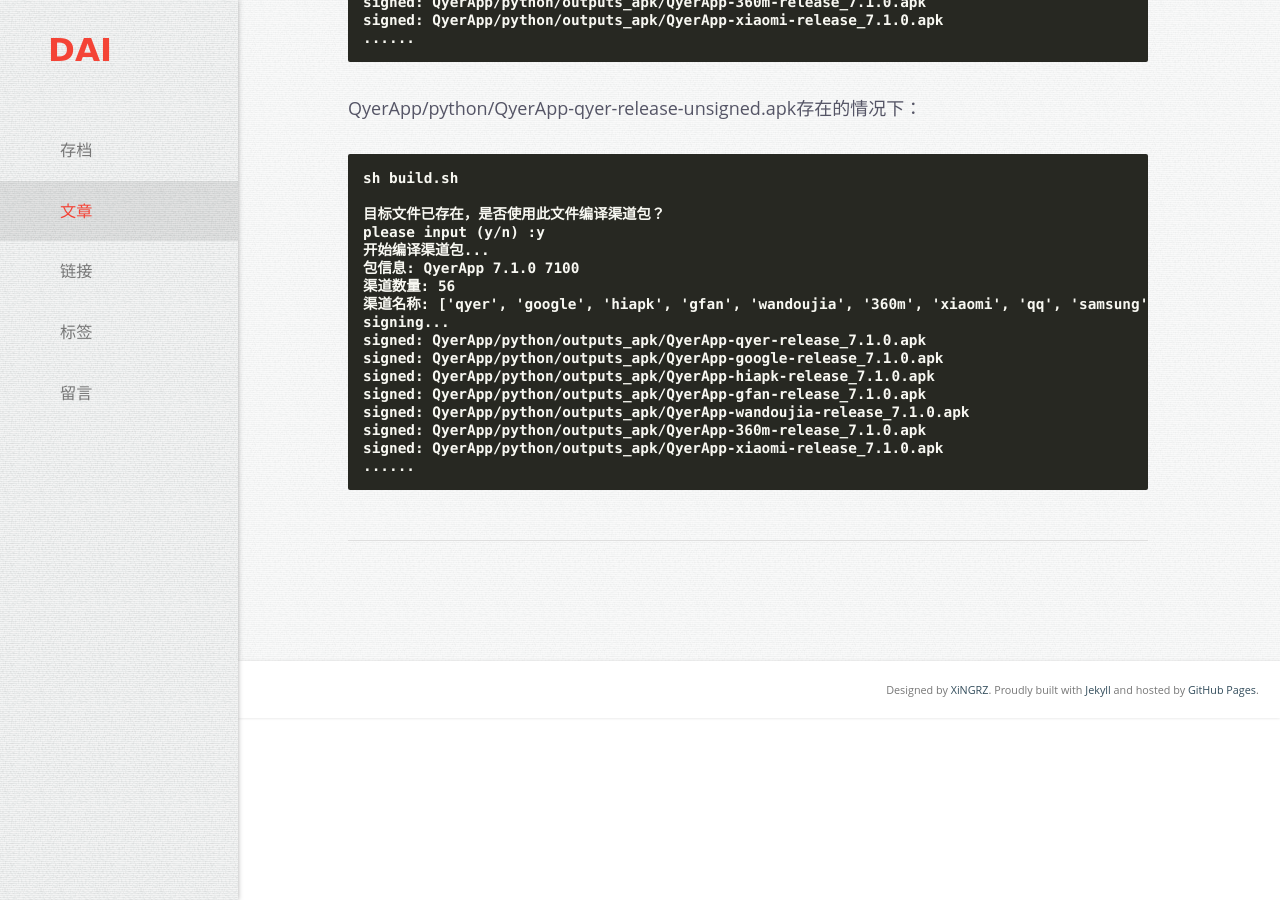
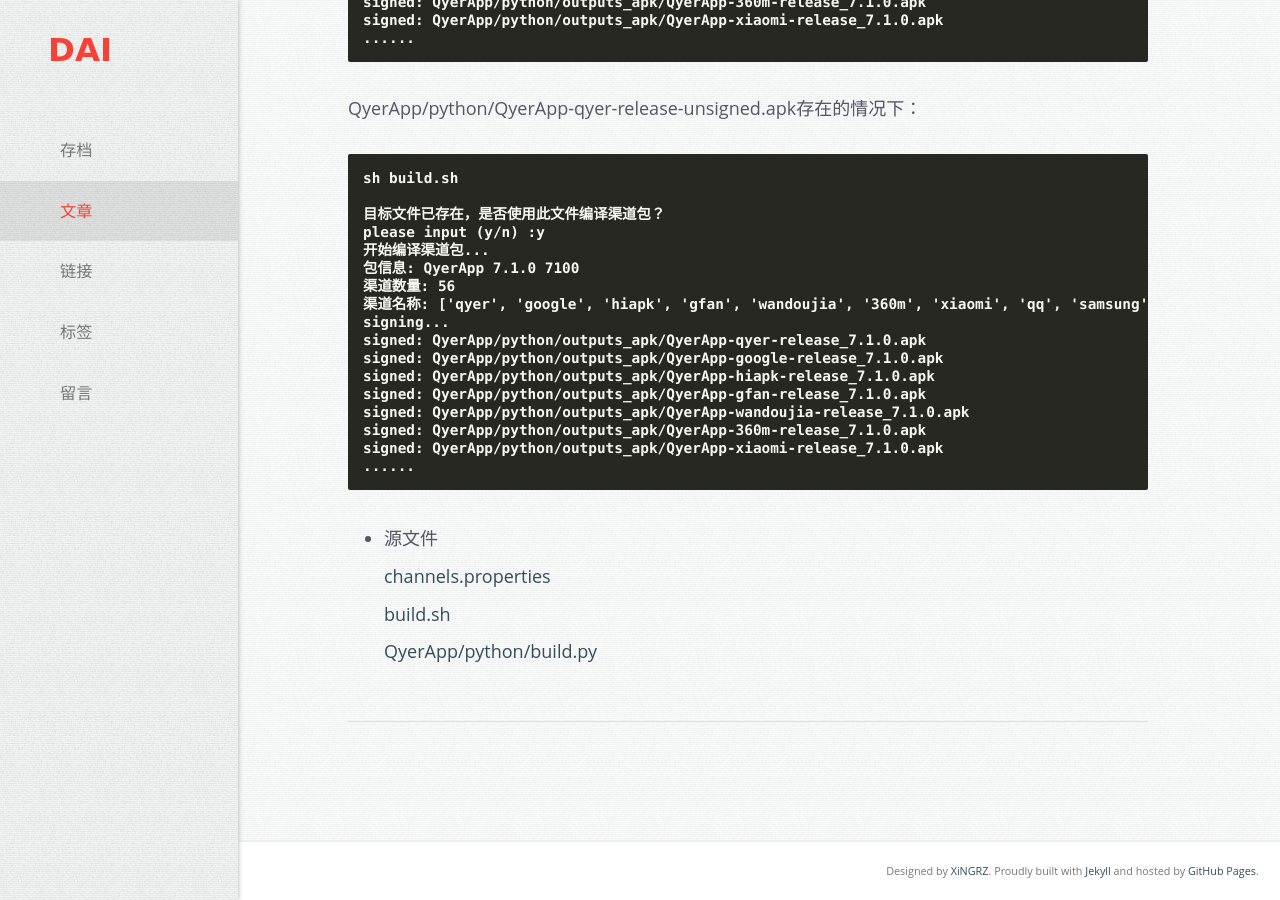
Before and after one commit to daishiwen/blog, a Jekyll site: the page built from _posts/2016-11-24-v2-sign-script-desc.md, in a window 1280 px wide and 900 px high, scrolled down 3287 px. Built offline with Jekyll 4.4.1, drawn with Linux system fonts in a browser that asks for light colours; comment, search, counter and statistics services are not loaded.

Commit message:
添加指向链接

````diff
--- a/_posts/2016-11-24-v2-sign-script-desc.md
+++ b/_posts/2016-11-24-v2-sign-script-desc.md
@@ -161,3 +161,8 @@ signed: QyerApp/python/outputs_apk/QyerApp-360m-release_7.1.0.apk
 signed: QyerApp/python/outputs_apk/QyerApp-xiaomi-release_7.1.0.apk
 ......
 ```
+
+* 源文件
+[channels.properties](http://git.2b6.me/mobile/qyer_app_android/blob/develop/channels.properties)
+[build.sh](http://git.2b6.me/mobile/qyer_app_android/blob/develop/build.sh)
+[QyerApp/python/build.py](http://git.2b6.me/mobile/qyer_app_android/blob/develop/QyerApp/python/build.py)
````
